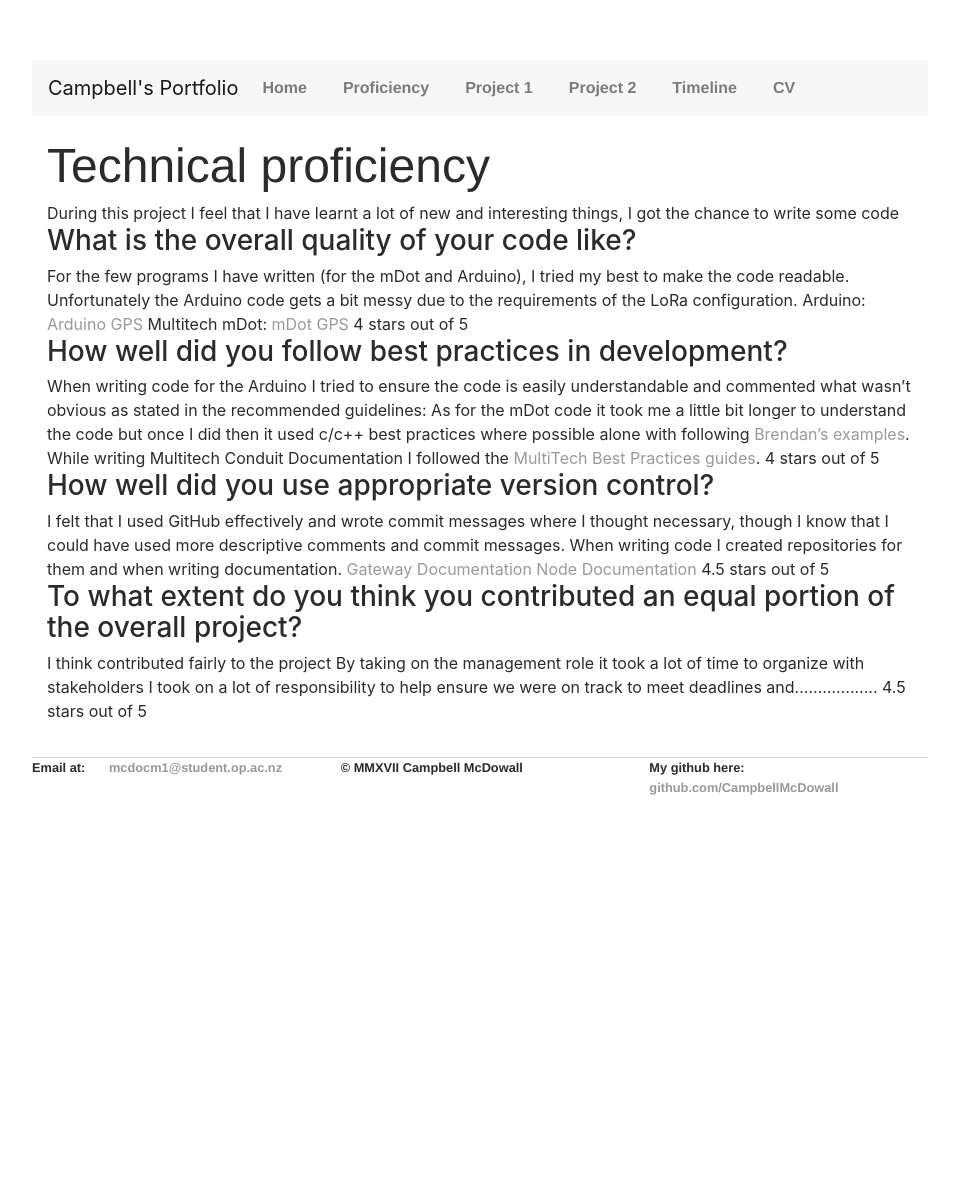
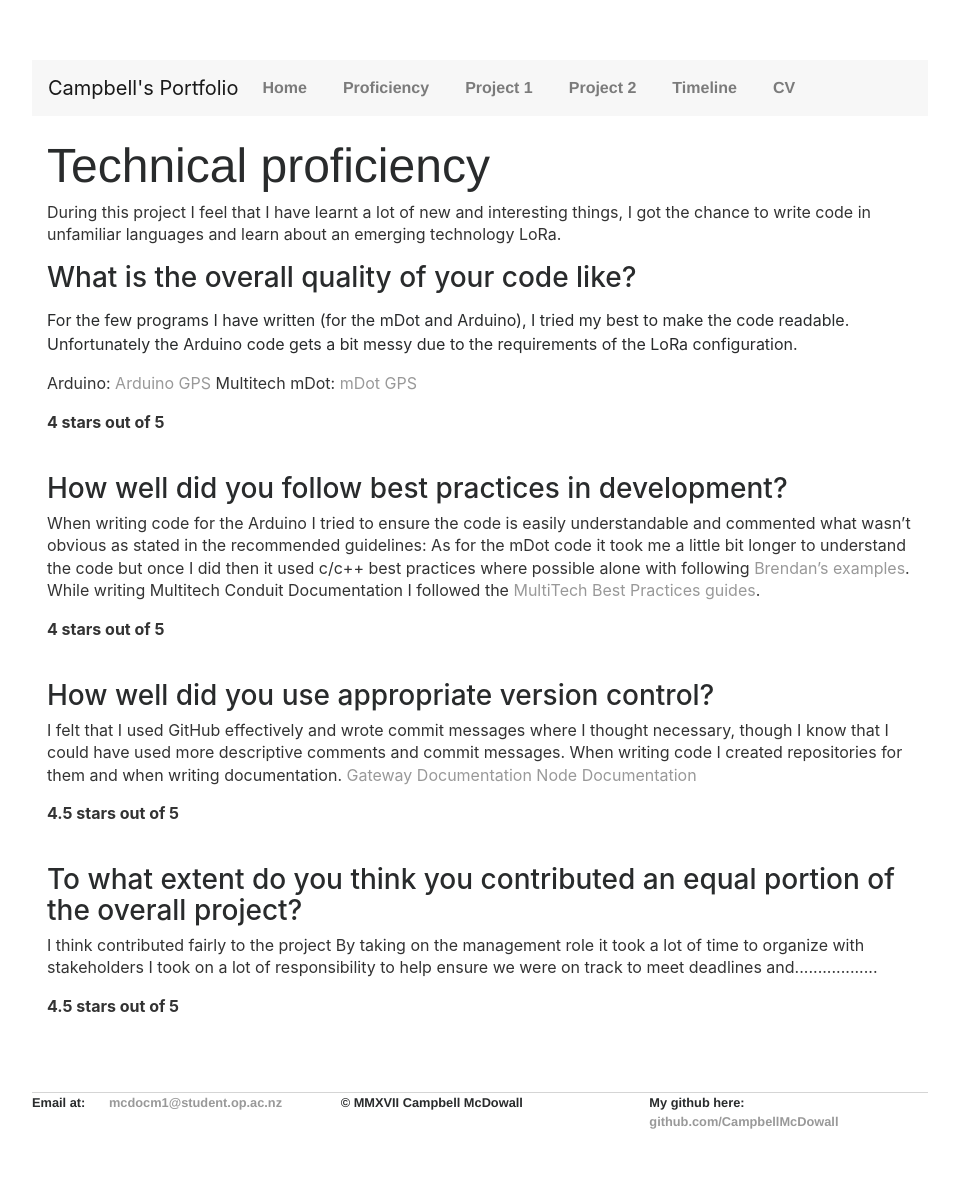
Before and after one commit to CampbellMcDowall/CampbellMcDowall.github.io, a Jekyll site: the page built from technicalProficiency.html, in a window 1280 px wide. Shown: the whole page, without its empty margins (160-1119 px from the left). Built offline with Jekyll 4.4.1, drawn with Linux system fonts in a browser that asks for light colours; nearby versions of some CDN libraries; library files that are not in the unit come from our copies; before the commit the page ends 900 px from its top, so only the background shows below that.

Commit message:
Update technicalProficiency.html

```diff
--- a/technicalProficiency.html
+++ b/technicalProficiency.html
@@ -6,44 +6,45 @@ title:  Technical proficiency
 <div class="blurb">
   <h1>Technical proficiency</h1>
 
-  During this project I feel that I have learnt a lot of new and interesting things, I got the chance to write some code
+  <p>During this project I feel that I have learnt a lot of new and interesting things, I got the chance to write code in unfamiliar
+  languages and learn about an emerging technology LoRa.</p>
 
 
   <h3>What is the overall quality of your code like?</h3>
-
-  For the few programs I have written (for the mDot and Arduino), I tried my best to make the code readable.  Unfortunately the Arduino code gets a bit messy due to the requirements of the LoRa configuration.
-
+  </p>For the few programs I have written (for the mDot and Arduino), I tried my best to make the code readable.
+    Unfortunately the Arduino code gets a bit messy due to the requirements of the LoRa configuration.</p>
+  <p>
     Arduino: <a href="https://github.com/campu0999/gpsLoRaSurveyor">Arduino GPS</a>
     Multitech mDot: <a href=" https://os.mbed.com/users/mcdocm1/code/mdotGps/">mDot GPS</a>
+  </p>
 
-  4 stars out of 5
-
+  <p><b>4 stars out of 5</b></p>
+  </br>
 
   <h3>How well did you follow best practices in development?</h3>
-
-  When writing code for the Arduino I tried to ensure the code is easily understandable and commented what wasn’t obvious as stated in the recommended guidelines:
+  <p>When writing code for the Arduino I tried to ensure the code is easily understandable and commented what wasn’t obvious as stated in the recommended guidelines:
     As for the mDot code it took me a little bit longer to understand the code but once I did then it used c/c++ best practices where possible alone with following <a href="https://os.mbed.com/users/kellybs1/"> Brendan’s examples</a>.
     While writing Multitech Conduit Documentation I followed the <a href="https://lora.multitech.com/best-practices">MultiTech Best Practices guides</a>.
-
-  4 stars out of 5
-
+  </p>
+  <p><b>4 stars out of 5</b></p>
+  </br>
 
   <h3>How well did you use appropriate version control?</h3>
 
-  I felt that I used GitHub effectively and wrote commit messages where I thought necessary, though I know that I could have used more descriptive comments and commit messages.
+  <p>I felt that I used GitHub effectively and wrote commit messages where I thought necessary, though I know that I could have used more descriptive comments and commit messages.
   When writing code I created repositories for them and when writing documentation.
   <a href=" https://otagopolytechnic.github.io/DunedinIoT/development/gateways/README.html ">Gateway Documentation</a>
   <a href=" https://otagopolytechnic.github.io/DunedinIoT/development/gateways/README.html ">Node Documentation</a>
-
-  4.5 stars out of 5
-
+  </p>
+  <p><b>4.5 stars out of 5</b></p>
+  </br>
 
   <h3>To what extent do you think you contributed an equal portion of the overall project?</h3>
-
-  I think contributed fairly to the project
+  <p>I think contributed fairly to the project
     By taking on the management role it took a lot of time to organize with stakeholders
     I took on a lot of responsibility to help ensure we were on track to meet deadlines and..................
+  </p>
 
-  4.5 stars out of 5
-
+  <p><b>4.5 stars out of 5</b></p>
+  </br>
 </div>
```
Lines whose indentation alone changed are shown as unchanged.
